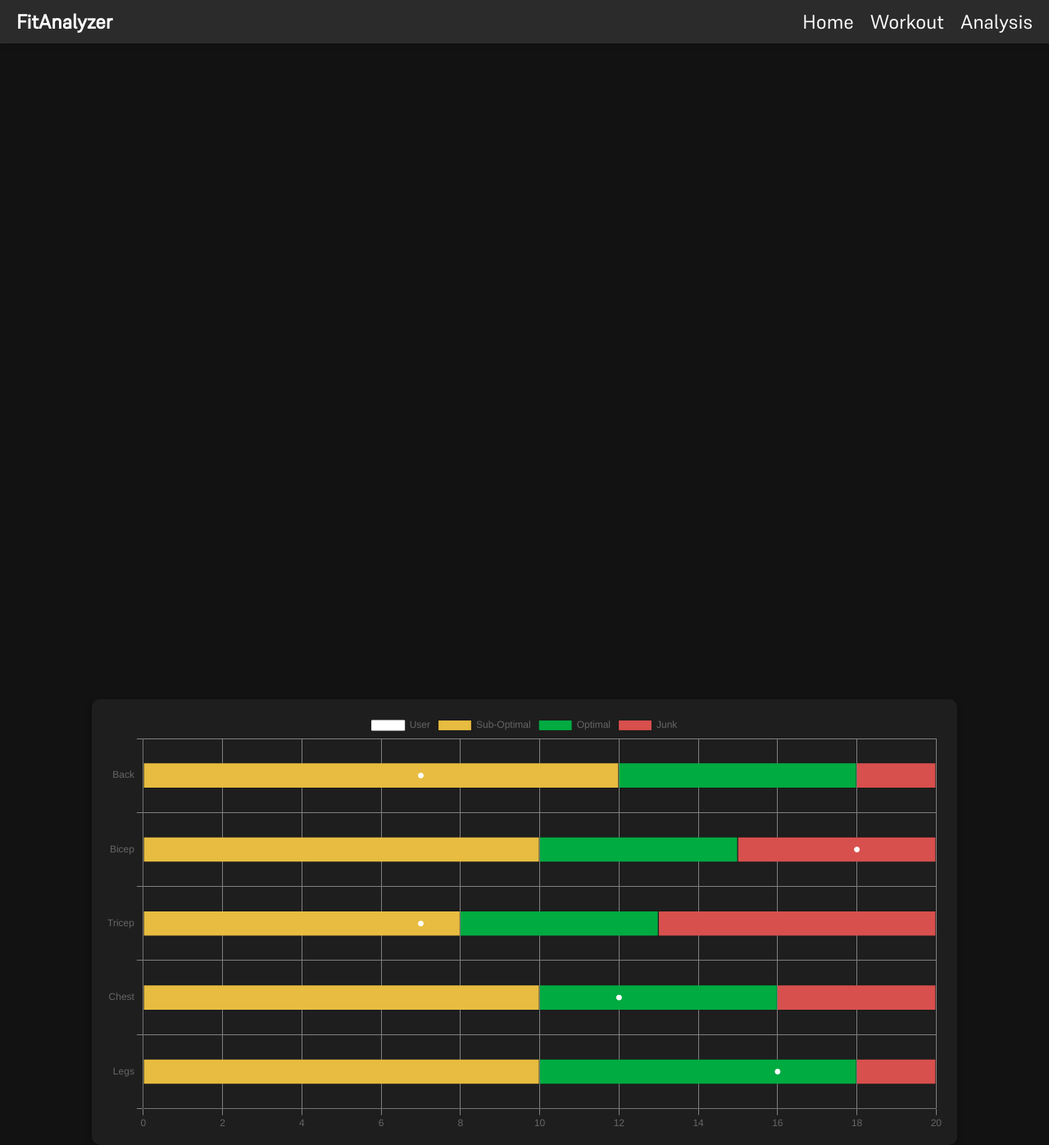
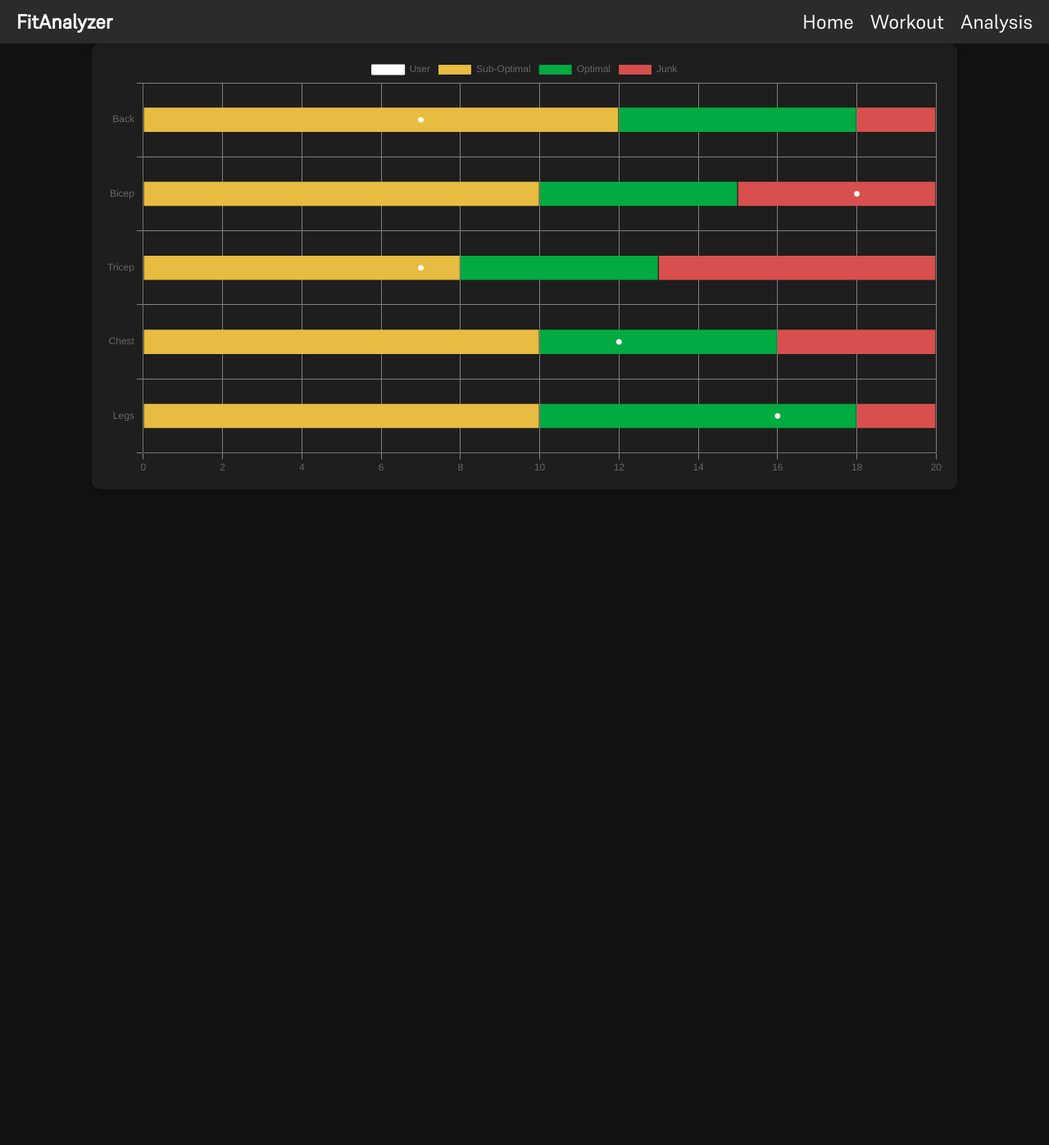
Before and after one commit to Ph1so/FitAnalyzer, a React (Create React App) app: page /analysis in a window 1280 px wide. Shown: the whole page at 82% size. After the commit the page ends 853 px from the top, so only its background shows below. Built offline with nearby package versions, Linux system fonts and the light colour scheme.

Commit message:
Moved bar chart to Analyze page

```diff
--- a/src/App.js
+++ b/src/App.js
@@ -6,9 +6,7 @@ import { BrowserRouter as Router, Route, Routes } from "react-router-dom";
 import Navbar from "./components/Navbar";
 import LandingPage from "./components/LandingPage";
 import AnalysisPage from "./components/AnalysisPage";
-import { Chart as ChartJs } from "chart.js/auto"; //dont delete this otherwise it breaks
-import { Bar } from "react-chartjs-2";
-import BarChart from "./components/BarChart";
+
 
 // TODO: consider putting the array of day names + workouts here instead of in WorkoutName.js and then passing it down as props
 function App() {
@@ -22,9 +20,6 @@ function App() {
           <Route path="/analysis" element={<AnalysisPage />} />
         </Routes>
       </div>
-      <div>
-        <BarChart />
-      </div>
     </Router>
   );
 }
--- a/src/components/AnalysisPage.js
+++ b/src/components/AnalysisPage.js
@@ -1,11 +1,16 @@
 import React from 'react';
 import './AnalysisPage.css';
+import { Chart as ChartJs } from "chart.js/auto"; //dont delete this otherwise it breaks
+import { Bar } from "react-chartjs-2";
+import BarChart from "./BarChart";
 
 const AnalysisPage = () => {
   return (
     <div className="blank-page">
       {
-
+        <div>
+          <BarChart />
+        </div>
       }
     </div>
   );
```
